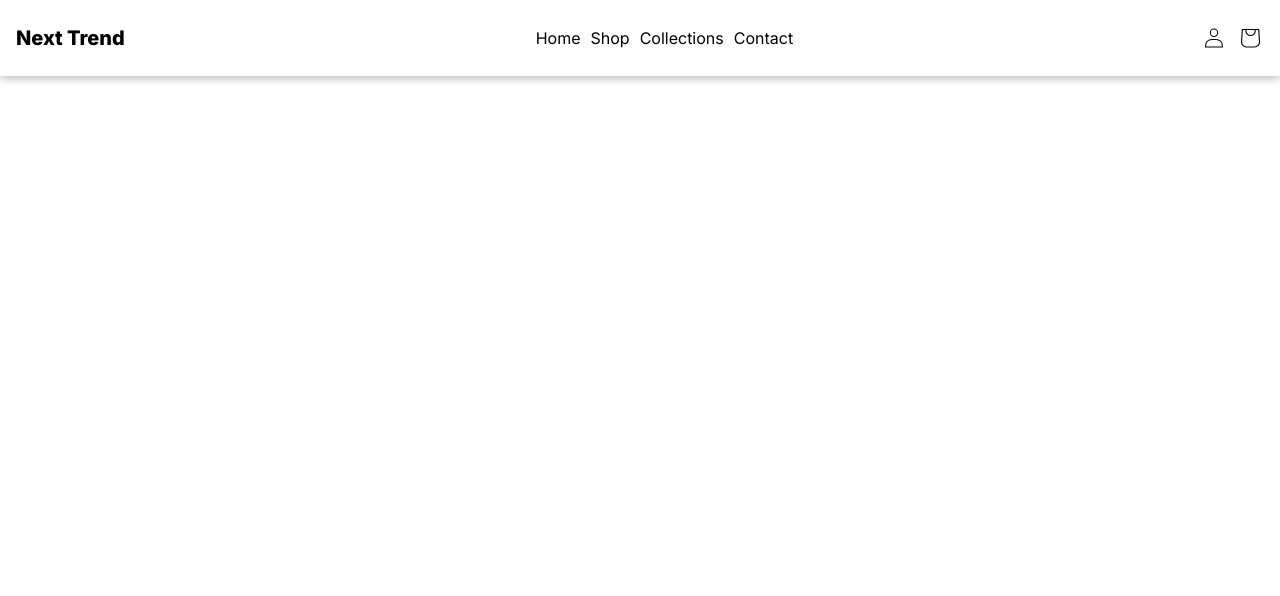
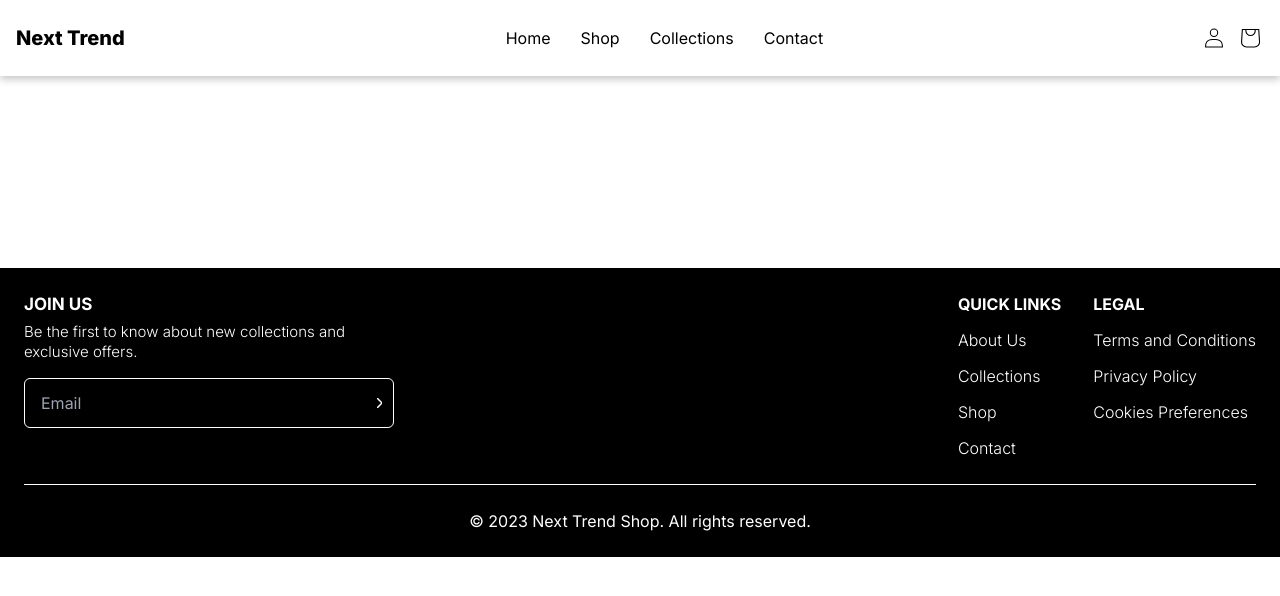
Before and after one commit to munna7776/next-trend-shop, a Next.js app: page / in a window 1280 px wide. Shown: the top 596 px of the page. Built offline with nearby package versions, Linux system fonts and the light colour scheme.

Commit message:
footer compoenent added

```diff
--- a/src/app/layout.tsx
+++ b/src/app/layout.tsx
@@ -1,6 +1,7 @@
 import Header from '@/components/Header'
 import './globals.css'
 import { Inter } from 'next/font/google'
+import Footer from '@/components/Footer'
 
 const inter = Inter({ subsets: ['latin'] })
 
@@ -19,6 +20,7 @@ export default function RootLayout({
       <body className={inter.className}>
         <Header />
         {children}
+        <Footer />
       </body>
     </html>
   )
--- a/src/app/page.tsx
+++ b/src/app/page.tsx
@@ -2,7 +2,7 @@ import Image from 'next/image'
 
 export default function Home() {
   return (
-    <main className="flex min-h-screen flex-col items-center justify-between p-24">
+    <main className="p-24">
 
     </main>
   )
--- /dev/null
+++ b/src/components/Footer/index.tsx
@@ -0,0 +1,120 @@
+import React from "react";
+import Link from "next/link";
+
+const quickLinks: { link: string; title: string }[] = [
+  {
+    link: "/",
+    title: "About Us",
+  },
+  {
+    link: "/",
+    title: "Collections",
+  },
+  {
+    link: "/",
+    title: "Shop",
+  },
+  {
+    link: "/",
+    title: "Contact",
+  },
+];
+
+const legalLinks: { link: string; title: string }[] = [
+  {
+    link: "/",
+    title: "Terms and Conditions",
+  },
+  {
+    link: "/",
+    title: "Privacy Policy",
+  },
+  {
+    link: "/",
+    title: "Cookies Preferences",
+  },
+];
+
+const Footer = () => {
+
+  const currentYear = new Date().getFullYear()
+
+  const copyRightDate = 2023 + (currentYear > 2023 ? ` - ${currentYear}` : '')
+
+  return (
+    <footer className="bg-black p-6">
+      <div className="flex justify-between flex-wrap gap-8">
+        <div
+          id="newsletter-subscription"
+          className="w-full sm:w-[75%] md:w-[30%]"
+        >
+          <h4 className="text-white text-[17px] font-bold">JOIN US</h4>
+          <p className="text-white mt-1 mb-4 text-[15px] leading-5 font-light">
+            Be the first to know about new collections and exclusive offers.
+          </p>
+          <form className="relative">
+            <input
+              type="text"
+              placeholder="Email"
+              className="w-full bg-transparent py-3 pl-4 pr-5 border border-white rounded-md text-white focus:outline-none placeholder:text-gray-400 "
+            />
+            <button
+              type="submit"
+              className="absolute right-3 top-[50%] translate-y-[-50%]"
+            >
+              <svg
+                width="5"
+                height="10"
+                className=" text-white"
+                aria-hidden="true"
+              >
+                <path
+                  d="M0 0L5 5L0 10"
+                  fill="none"
+                  stroke="currentColor"
+                  strokeWidth="1.5"
+                  strokeLinecap="round"
+                  strokeLinejoin="round"
+                ></path>
+              </svg>
+            </button>
+          </form>
+        </div>
+        <div
+          id="quick-links"
+          className="flex gap-x-16 gap-y-8 flex-wrap text-white md:gap-8"
+        >
+          <div>
+            <h4 className="uppercase font-bold mb-3">Quick Links</h4>
+            <ul className="flex flex-col gap-3">
+              {quickLinks.map((quickLink, index) => (
+                <li key={index}>
+                  <Link className="font-light" href={quickLink.link}>
+                    {quickLink.title}
+                  </Link>
+                </li>
+              ))}
+            </ul>
+          </div>
+          <div>
+            <h4 className="uppercase font-bold mb-3">Legal</h4>
+            <ul className="flex flex-col gap-3">
+              {legalLinks.map((legalLink, index) => (
+                <li key={index}>
+                  <Link className="font-light" href={legalLink.link}>
+                    {legalLink.title}
+                  </Link>
+                </li>
+              ))}
+            </ul>
+          </div>
+        </div>
+      </div>
+      <div id="copyrights" className="border-t border-white text-white mt-6 pt-6 text-center" >
+      &copy; {copyRightDate} Next Trend Shop. All rights reserved.
+      </div>
+    </footer>
+  );
+};
+
+export default Footer;
--- a/src/components/Header/index.tsx
+++ b/src/components/Header/index.tsx
@@ -43,7 +43,7 @@ const Header = () => {
           </span>
         </Link>
       </div>
-      <nav className="hidden md:flex gap-[10px]">
+      <nav className="hidden md:flex gap-[30px]">
         <Link href="/">Home</Link>
         <Link href="/">Shop</Link>
         <Link href="/">Collections</Link>
```
